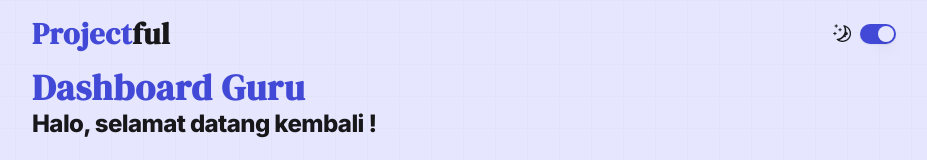
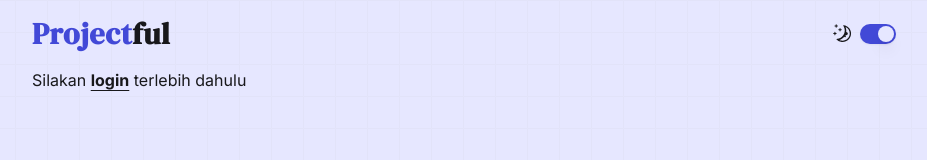
Before and after one commit to aldimaull/skripsi-pjbl-2024-app, a Next.js app: page /guru in a window 1280 px wide. Shown: the top 160 px of the page, without its empty margins (176-1103 px from the left). Built offline with nearby package versions, Linux system fonts and the light colour scheme; no server answers; the database is empty; what tailwind-highlightjs would draw is missing.

Commit message:
fix guru page

```diff
--- a/src/app/(dashboard)/guru/page.tsx
+++ b/src/app/(dashboard)/guru/page.tsx
@@ -6,12 +6,16 @@ import {
   Project,
   Assessment,
 } from "@/components/(guru)/CardDashboardGuru";
+import NoSession from "@/components/error/NoSession";
 
 const page = async () => {
   const session = await getServerSession(authOptions);
+  if (session?.user) {
     return (
       <div>
-      <h1 className="font-serif tracking-wide text-primary">Dashboard Guru</h1>
+        <h1 className="font-serif tracking-wide text-primary">
+          Dashboard Guru
+        </h1>
         <h2>
           Halo, selamat datang kembali{" "}
           <span className="nama-siswa text-primary font-bold">
@@ -25,6 +29,8 @@ const page = async () => {
         <Materi />
       </div>
     );
+  }
+  return <NoSession />;
 };
 
 export default page;
```
Also changed, not shown: 1 other file (tests, documents, lock files or other folders). Lines whose indentation alone changed are shown as unchanged.
